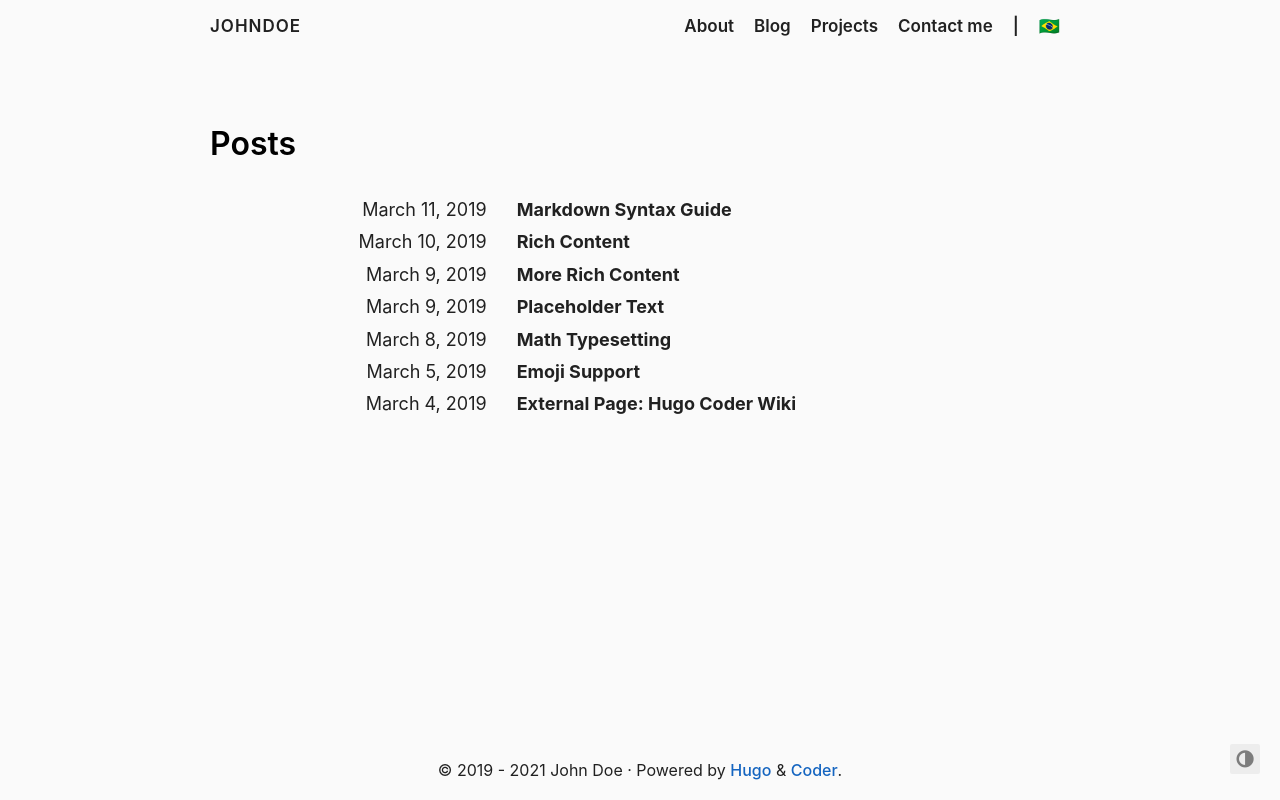
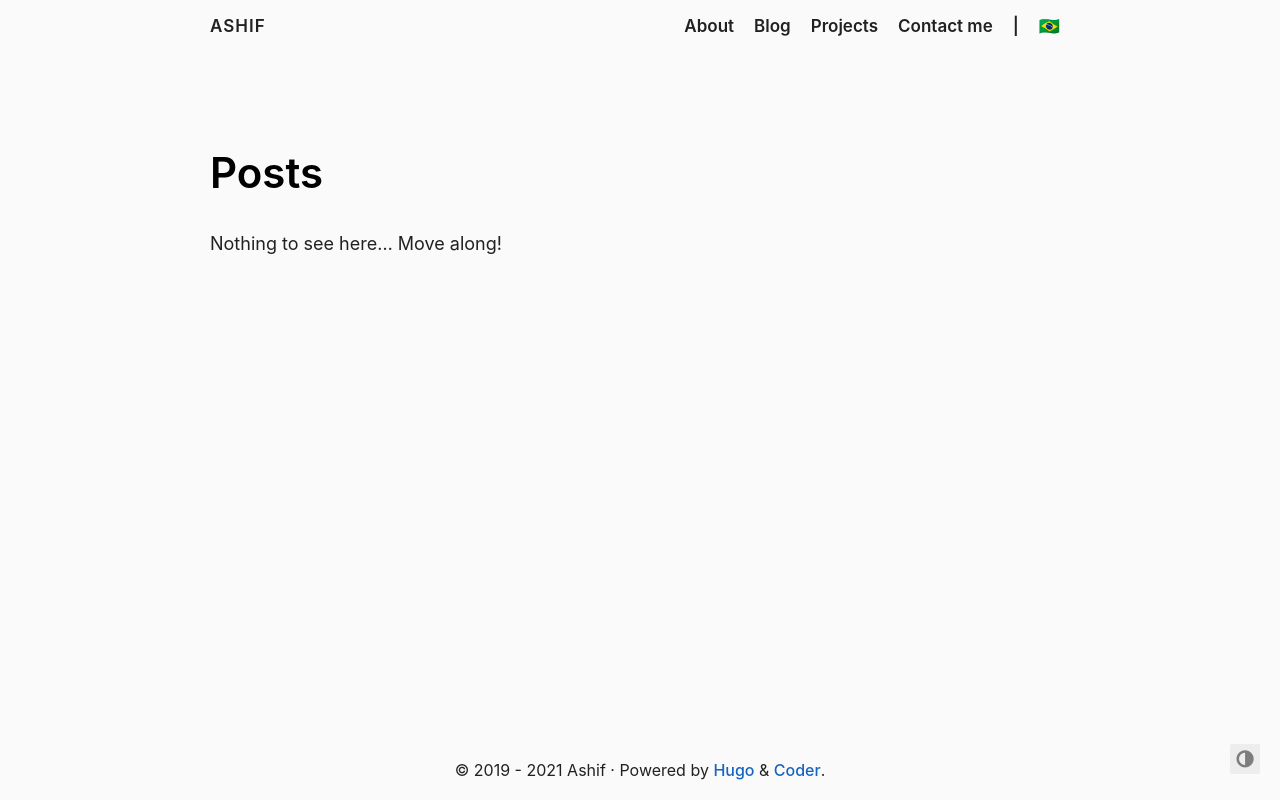
Before and after one commit to Ashif-code-hunter/Ashif-coder.github.io, a plain HTML site: page posts/index.html in a window 1280 px wide. Drawn offline with Linux system fonts and the light colour scheme.

Commit message:
complete

```diff
--- a/posts/index.html
+++ b/posts/index.html
@@ -12,27 +12,29 @@
 
 
 
-    <meta name="author" content="John Doe">
-    <meta name="description" content="John Doe&#39;s personal website">
+    <meta name="author" content="Ashif">
+    <meta name="description" content="Nothing to see here&hellip; Move along!">
     <meta name="keywords" content="blog,developer,personal">
 
     <meta name="twitter:card" content="summary"/>
-<meta name="twitter:title" content="Posts"/>
-<meta name="twitter:description" content="John Doe&#39;s personal website"/>
+<meta name="twitter:title" content="Projects"/>
+<meta name="twitter:description" content="Nothing to see here&hellip; Move along!"/>
 
-    <meta property="og:title" content="Posts" />
-<meta property="og:description" content="John Doe&#39;s personal website" />
-<meta property="og:type" content="website" />
-<meta property="og:url" content="http://www.example.com/posts/" />
+    <meta property="og:title" content="Projects" />
+<meta property="og:description" content="Nothing to see here&hellip; Move along!" />
+<meta property="og:type" content="article" />
+<meta property="og:url" content="http://www.example.com/projects/" /><meta property="article:section" content="" />
+
+
 
 
 
     <title>
-  Posts · johndoe
+  Projects · Ashif
 </title>
 
 
-      <link rel="canonical" href="http://www.example.com/posts/">
+      <link rel="canonical" href="http://www.example.com/projects/">
 
 
     <link rel="preload" href="/fonts/forkawesome-webfont.woff2?v=1.2.0" as="font" type="font/woff2" crossorigin>
@@ -63,7 +65,6 @@
     <link rel="apple-touch-icon" href="/images/apple-touch-icon.png">
     <link rel="apple-touch-icon" sizes="180x180" href="/images/apple-touch-icon.png">
 
-    <link rel="alternate" type="application/rss+xml" href="/posts/index.xml" title="johndoe" />
     <meta name="generator" content="Hugo 0.89.4" />
   </head>
 
@@ -84,7 +85,7 @@
       <nav class="navigation">
   <section class="container">
     <a class="navigation-title" href="/">
-      johndoe
+       Ashif
     </a>
 
       <input type="checkbox" id="menu-toggle" />
@@ -123,7 +124,7 @@
 
 
               <li class="navigation-item">
-                <a href="http://www.example.com/pt-br/posts/">🇧🇷</a>
+                <a href="http://www.example.com/pt-br/projects/">🇧🇷</a>
               </li>
 
 
@@ -136,51 +137,22 @@
 
       <div class="content">
 
-  <section class="container list">
-    <h1 class="title">
-      <a class="title-link" href="http://www.example.com/posts/">
-        Posts
-      </a>
-    </h1>
+  <section class="container page">
+  <article>
+    <header>
+      <h1 class="title">
+        <a class="title-link" href="http://www.example.com/projects/">
+          Posts
+        </a>
+      </h1>
+    </header>
 
-    <ul><li>
-  <span class="date">March 11, 2019</span>
-  <a class="title" href="/posts/markdown-syntax/">Markdown Syntax Guide</a>
-</li>
-<li>
-  <span class="date">March 10, 2019</span>
-  <a class="title" href="/posts/rich-content/">Rich Content</a>
-</li>
-<li>
-  <span class="date">March 9, 2019</span>
-  <a class="title" href="/posts/more-rich-content/">More Rich Content</a>
-</li>
-<li>
-  <span class="date">March 9, 2019</span>
-  <a class="title" href="/posts/placeholder-text/">Placeholder Text</a>
-</li>
-<li>
-  <span class="date">March 8, 2019</span>
-  <a class="title" href="/posts/math-typesetting/">Math Typesetting</a>
-</li>
-<li>
-  <span class="date">March 5, 2019</span>
-  <a class="title" href="/posts/emoji-support/">Emoji Support</a>
-</li>
-<li>
-  <span class="date">March 4, 2019</span>
-  <a class="title" href="https://github.com/luizdepra/hugo-coder/wiki">External Page: Hugo Coder Wiki</a>
-</li>
-</ul>
+    <p>Nothing to see here&hellip; Move along!</p>
+
+  </article>
+</section>
 
 
-
-
-
-
-
-
-  </section>
 
       </div>
 
@@ -191,7 +163,7 @@
       2019 -
 
     2021
-     John Doe
+      Ashif
     ·
     Powered by <a href="https://gohugo.io/">Hugo</a> & <a href="https://github.com/luizdepra/hugo-coder/">Coder</a>.
 
```
Also changed, not shown: about/index.html (+10 -16 lines), contact/index.html (+1 -1 lines), projects/index.html (+14 -5 lines).
